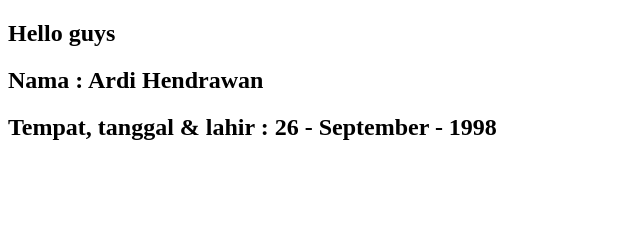
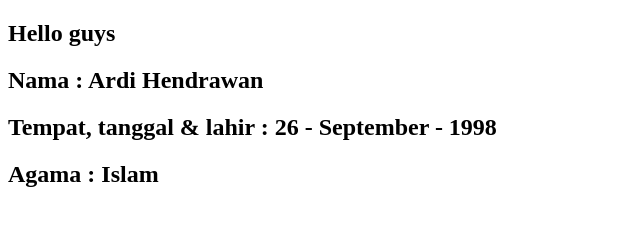
Before and after one commit to ardihendrawan/revou-test2, a plain HTML site: page index.html in a window 1280 px wide. Shown: the whole page, without its empty margins (0-640 px from the left). Drawn offline with Linux system fonts and the light colour scheme.

Commit message:
Update Wording2

```diff
--- a/index.html
+++ b/index.html
@@ -7,5 +7,6 @@
         <h2> Hello guys </h2>
         <h2> Nama : Ardi Hendrawan </h2>
         <h2> Tempat, tanggal & lahir : 26 - September - 1998 </h2>
+        <h2> Agama : Islam </h2>
     </body>
 </html>
```
